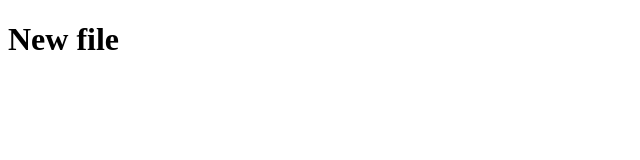
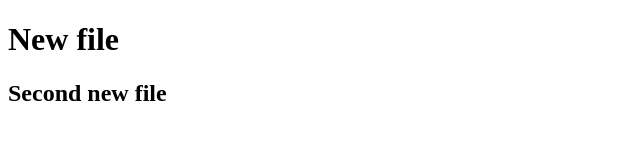
Before and after one commit to ritikagarg8433-coder/Git-revert, a plain HTML site: page index.html in a window 1280 px wide. Shown: the whole page, without its empty margins (0-640 px from the left). Drawn offline with Linux system fonts and the light colour scheme.

```diff
--- a/index.html
+++ b/index.html
@@ -7,5 +7,6 @@
 </head>
 <body>
     <H1>New file</H1>
+    <H2>Second new file</H2>
 </body>
 </html>
```
